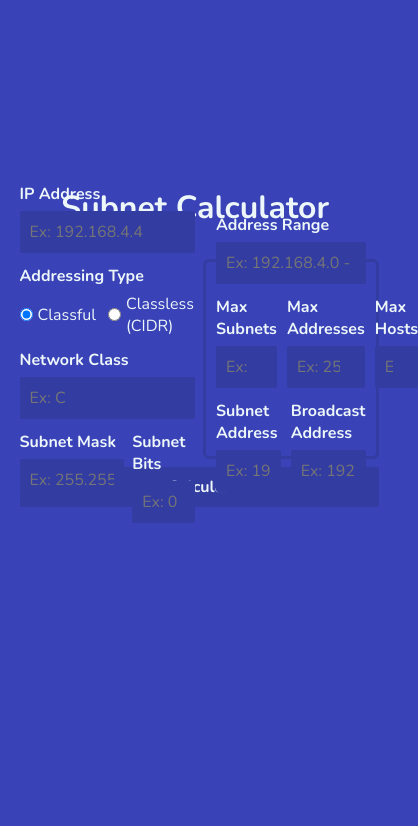
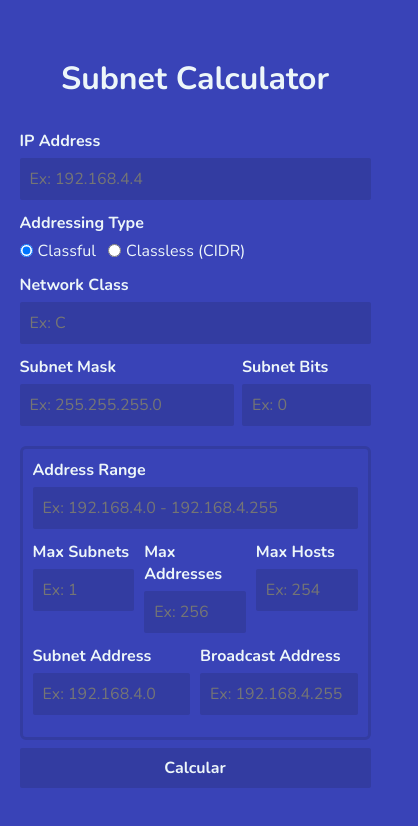
Before and after one commit to fernandonagase/masker, a React (Create React App) app: page / in a window 390 px wide. Shown: the top 826 px of the page, 418 px wide, since content can reach past the window. Built offline with nearby package versions, Linux system fonts and the light colour scheme.

Commit message:
feat: break columns on small screens

```diff
--- a/src/components/Calculator/index.tsx
+++ b/src/components/Calculator/index.tsx
@@ -19,7 +19,6 @@ function Calculator() {
     return (
         <main>
             <form className="main-container">
-                <button type="submit" className="button button-block calculate-button">Calcular</button>
                 <div className="user-input-container">
                     <Input
                         name="address"
@@ -142,6 +141,7 @@ function Calculator() {
                         />
                     </div>
                 </div>
+                <button type="submit" className="button button-block calculate-button">Calcular</button>
             </form>
         </main>
     );
--- a/src/components/Calculator/styles.css
+++ b/src/components/Calculator/styles.css
@@ -92,3 +92,10 @@
     grid-template: 1fr / 5fr 3fr;
     column-gap: 0.8rem;
 }
+
+@media (max-width: 850px) {
+    .main-container {
+        display: flex;
+        flex-direction: column;
+    }
+}
```
